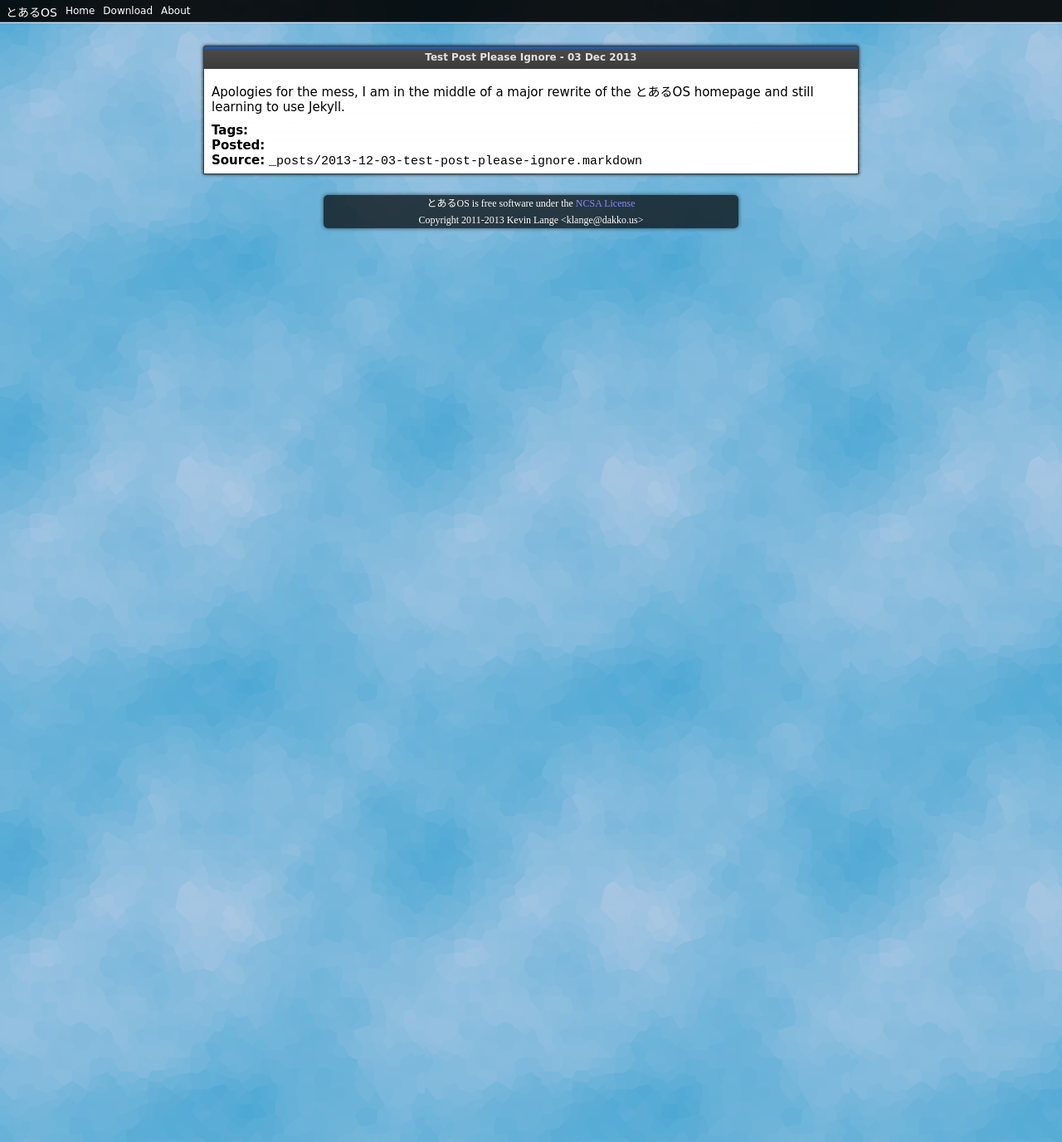
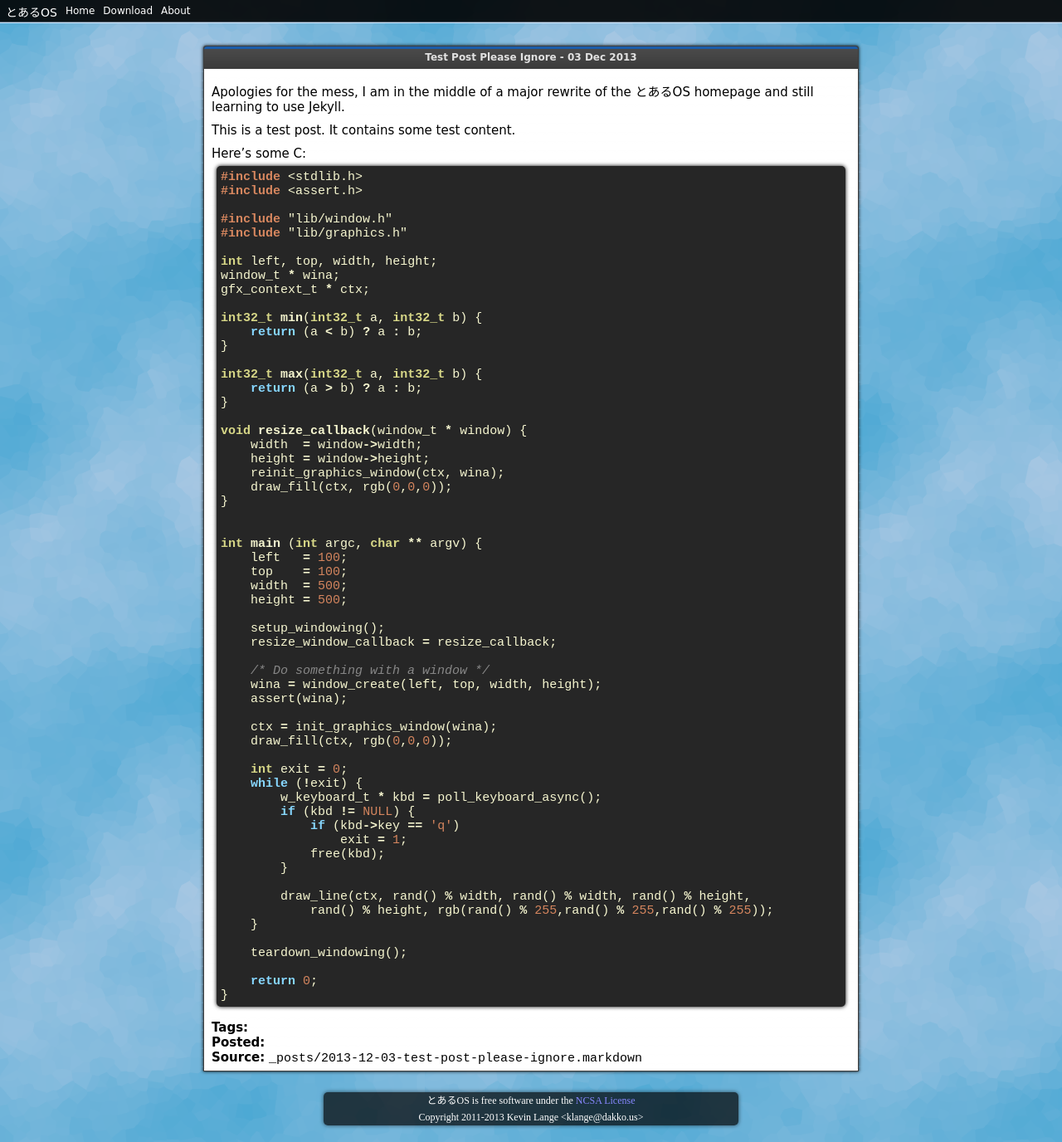
Before and after one commit to klange/toaruos, a Jekyll site: the page built from _posts/2013-12-03-test-post-please-ignore.markdown, in a window 1280 px wide and 1376 px high. Shown: the whole window at 83% size. Built offline with Jekyll 4.4.1, drawn with Linux system fonts in a browser that asks for light colours; Markdown is read by kramdown in place of the engine named in the settings.

Commit message:
Syntax highlighting updates, add a test for it

```diff
--- a/_posts/2013-12-03-test-post-please-ignore.markdown
+++ b/_posts/2013-12-03-test-post-please-ignore.markdown
@@ -5,3 +5,69 @@ date:   2013-12-03 15:57:14
 ---
 
 Apologies for the mess, I am in the middle of a major rewrite of the とあるOS homepage and still learning to use Jekyll.
+
+This is a test post. It contains some test content.
+
+Here's some C:
+
+{% highlight c %}
+#include <stdlib.h>
+#include <assert.h>
+
+#include "lib/window.h"
+#include "lib/graphics.h"
+
+int left, top, width, height;
+window_t * wina;
+gfx_context_t * ctx;
+
+int32_t min(int32_t a, int32_t b) {
+    return (a < b) ? a : b;
+}
+
+int32_t max(int32_t a, int32_t b) {
+    return (a > b) ? a : b;
+}
+
+void resize_callback(window_t * window) {
+    width  = window->width;
+    height = window->height;
+    reinit_graphics_window(ctx, wina);
+    draw_fill(ctx, rgb(0,0,0));
+}
+
+
+int main (int argc, char ** argv) {
+    left   = 100;
+    top    = 100;
+    width  = 500;
+    height = 500;
+
+    setup_windowing();
+    resize_window_callback = resize_callback;
+
+    /* Do something with a window */
+    wina = window_create(left, top, width, height);
+    assert(wina);
+
+    ctx = init_graphics_window(wina);
+    draw_fill(ctx, rgb(0,0,0));
+
+    int exit = 0;
+    while (!exit) {
+        w_keyboard_t * kbd = poll_keyboard_async();
+        if (kbd != NULL) {
+            if (kbd->key == 'q')
+                exit = 1;
+            free(kbd);
+        }
+
+        draw_line(ctx, rand() % width, rand() % width, rand() % height,
+            rand() % height, rgb(rand() % 255,rand() % 255,rand() % 255));
+    }
+
+    teardown_windowing();
+
+    return 0;
+}
+{% endhighlight %}
--- a/css/syntax.css
+++ b/css/syntax.css
@@ -1,60 +1,67 @@
-.highlight  { background: #ffffff; }
-.highlight .c { color: #999988; font-style: italic } /* Comment */
-.highlight .err { color: #a61717; background-color: #e3d2d2 } /* Error */
-.highlight .k { font-weight: bold } /* Keyword */
-.highlight .o { font-weight: bold } /* Operator */
-.highlight .cm { color: #999988; font-style: italic } /* Comment.Multiline */
-.highlight .cp { color: #999999; font-weight: bold } /* Comment.Preproc */
-.highlight .c1 { color: #999988; font-style: italic } /* Comment.Single */
-.highlight .cs { color: #999999; font-weight: bold; font-style: italic } /* Comment.Special */
-.highlight .gd { color: #000000; background-color: #ffdddd } /* Generic.Deleted */
-.highlight .gd .x { color: #000000; background-color: #ffaaaa } /* Generic.Deleted.Specific */
-.highlight .ge { font-style: italic } /* Generic.Emph */
-.highlight .gr { color: #aa0000 } /* Generic.Error */
-.highlight .gh { color: #999999 } /* Generic.Heading */
-.highlight .gi { color: #000000; background-color: #ddffdd } /* Generic.Inserted */
-.highlight .gi .x { color: #000000; background-color: #aaffaa } /* Generic.Inserted.Specific */
-.highlight .go { color: #888888 } /* Generic.Output */
-.highlight .gp { color: #555555 } /* Generic.Prompt */
-.highlight .gs { font-weight: bold } /* Generic.Strong */
-.highlight .gu { color: #aaaaaa } /* Generic.Subheading */
-.highlight .gt { color: #aa0000 } /* Generic.Traceback */
-.highlight .kc { font-weight: bold } /* Keyword.Constant */
-.highlight .kd { font-weight: bold } /* Keyword.Declaration */
-.highlight .kp { font-weight: bold } /* Keyword.Pseudo */
-.highlight .kr { font-weight: bold } /* Keyword.Reserved */
-.highlight .kt { color: #445588; font-weight: bold } /* Keyword.Type */
-.highlight .m { color: #009999 } /* Literal.Number */
-.highlight .s { color: #d14 } /* Literal.String */
-.highlight .na { color: #008080 } /* Name.Attribute */
-.highlight .nb { color: #0086B3 } /* Name.Builtin */
-.highlight .nc { color: #445588; font-weight: bold } /* Name.Class */
-.highlight .no { color: #008080 } /* Name.Constant */
-.highlight .ni { color: #800080 } /* Name.Entity */
-.highlight .ne { color: #990000; font-weight: bold } /* Name.Exception */
-.highlight .nf { color: #990000; font-weight: bold } /* Name.Function */
-.highlight .nn { color: #555555 } /* Name.Namespace */
-.highlight .nt { color: #000080 } /* Name.Tag */
-.highlight .nv { color: #008080 } /* Name.Variable */
-.highlight .ow { font-weight: bold } /* Operator.Word */
-.highlight .w { color: #bbbbbb } /* Text.Whitespace */
-.highlight .mf { color: #009999 } /* Literal.Number.Float */
-.highlight .mh { color: #009999 } /* Literal.Number.Hex */
-.highlight .mi { color: #009999 } /* Literal.Number.Integer */
-.highlight .mo { color: #009999 } /* Literal.Number.Oct */
-.highlight .sb { color: #d14 } /* Literal.String.Backtick */
-.highlight .sc { color: #d14 } /* Literal.String.Char */
-.highlight .sd { color: #d14 } /* Literal.String.Doc */
-.highlight .s2 { color: #d14 } /* Literal.String.Double */
-.highlight .se { color: #d14 } /* Literal.String.Escape */
-.highlight .sh { color: #d14 } /* Literal.String.Heredoc */
-.highlight .si { color: #d14 } /* Literal.String.Interpol */
-.highlight .sx { color: #d14 } /* Literal.String.Other */
-.highlight .sr { color: #009926 } /* Literal.String.Regex */
-.highlight .s1 { color: #d14 } /* Literal.String.Single */
-.highlight .ss { color: #990073 } /* Literal.String.Symbol */
-.highlight .bp { color: #999999 } /* Name.Builtin.Pseudo */
-.highlight .vc { color: #008080 } /* Name.Variable.Class */
-.highlight .vg { color: #008080 } /* Name.Variable.Global */
-.highlight .vi { color: #008080 } /* Name.Variable.Instance */
-.highlight .il { color: #009999 } /* Literal.Number.Integer.Long */
+.highlight  {
+    background: #262626; padding: 5px; color: #f7f7d0;
+    overflow: auto;
+    overflow-y: hidden;
+    border-radius: 5px;
+    box-shadow: 0px 0px 5px rgba(0,0,0,1.0);
+    margin: 6px;
+}
+.highlight span.c { color: #878787; font-style: italic } /* Comment */
+.highlight span.err { color: #a61717; background-color: #e3d2d2 } /* Error */
+.highlight span.k { color: #87d7ff; font-weight: bold } /* Keyword */
+.highlight span.o { font-weight: bold } /* Operator */
+.highlight span.cm { color: #878787; font-style: italic } /* Comment.Multiline */
+.highlight span.cp { color: #d7875f; font-weight: bold } /* Comment.Preproc */
+.highlight span.c1 { color: #878787; font-style: italic } /* Comment.Single */
+.highlight span.cs { color: #878787; font-weight: bold; font-style: italic } /* Comment.Special */
+.highlight span.gd { color: #000000; background-color: #ffdddd } /* Generic.Deleted */
+.highlight span.gd .x { color: #000000; background-color: #ffaaaa } /* Generic.Deleted.Specific */
+.highlight span.ge { font-style: italic } /* Generic.Emph */
+.highlight span.gr { color: #aa0000 } /* Generic.Error */
+.highlight span.gh { color: #999999 } /* Generic.Heading */
+.highlight span.gi { color: #000000; background-color: #ddffdd } /* Generic.Inserted */
+.highlight span.gi .x { color: #000000; background-color: #aaffaa } /* Generic.Inserted.Specific */
+.highlight span.go { color: #888888 } /* Generic.Output */
+.highlight span.gp { color: #555555 } /* Generic.Prompt */
+.highlight span.gs { font-weight: bold } /* Generic.Strong */
+.highlight span.gu { color: #aaaaaa } /* Generic.Subheading */
+.highlight span.gt { color: #aa0000 } /* Generic.Traceback */
+.highlight span.kc { font-weight: bold } /* Keyword.Constant */
+.highlight span.kd { font-weight: bold } /* Keyword.Declaration */
+.highlight span.kp { font-weight: bold } /* Keyword.Pseudo */
+.highlight span.kr { font-weight: bold } /* Keyword.Reserved */
+.highlight span.kt { color: #d7d787; font-weight: bold } /* Keyword.Type */
+.highlight span.m { color: #d4855e } /* Literal.Number */
+.highlight span.s { color: #87d75f } /* Literal.String */
+.highlight span.na { color: #008080 } /* Name.Attribute */
+.highlight span.nb { color: #d4855e } /* Name.Builtin */
+.highlight span.nc { color: #445588; font-weight: bold } /* Name.Class */
+.highlight span.no { color: #008080 } /* Name.Constant */
+.highlight span.ni { color: #800080 } /* Name.Entity */
+.highlight span.ne { color: #990000; font-weight: bold } /* Name.Exception */
+.highlight span.nf { color: #f7f7d0; font-weight: bold } /* Name.Function */
+.highlight span.nn { color: #555555 } /* Name.Namespace */
+.highlight span.nt { color: #000080 } /* Name.Tag */
+.highlight span.nv { color: #008080 } /* Name.Variable */
+.highlight span.ow { font-weight: bold } /* Operator.Word */
+.highlight span.w { color: #bbbbbb } /* Text.Whitespace */
+.highlight span.mf { color: #d4855e } /* Literal.Number.Float */
+.highlight span.mh { color: #d4855e } /* Literal.Number.Hex */
+.highlight span.mi { color: #d4855e } /* Literal.Number.Integer */
+.highlight span.mo { color: #d4855e } /* Literal.Number.Oct */
+.highlight span.sb { color: #d4855e } /* Literal.String.Backtick */
+.highlight span.sc { color: #d4855e } /* Literal.String.Char */
+.highlight span.sd { color: #d4855e } /* Literal.String.Doc */
+.highlight span.s2 { color: #d4855e } /* Literal.String.Double */
+.highlight span.se { color: #d4855e } /* Literal.String.Escape */
+.highlight span.sh { color: #d4855e } /* Literal.String.Heredoc */
+.highlight span.si { color: #d4855e } /* Literal.String.Interpol */
+.highlight span.sx { color: #d4855e } /* Literal.String.Other */
+.highlight span.sr { color: #009926 } /* Literal.String.Regex */
+.highlight span.s1 { color: #87d75f } /* Literal.String.Single */
+.highlight span.ss { color: #990073 } /* Literal.String.Symbol */
+.highlight span.bp { color: #999999 } /* Name.Builtin.Pseudo */
+.highlight span.vc { color: #008080 } /* Name.Variable.Class */
+.highlight span.vg { color: #008080 } /* Name.Variable.Global */
+.highlight span.vi { color: #008080 } /* Name.Variable.Instance */
+.highlight span.il { color: #009999 } /* Literal.Number.Integer.Long */
```
